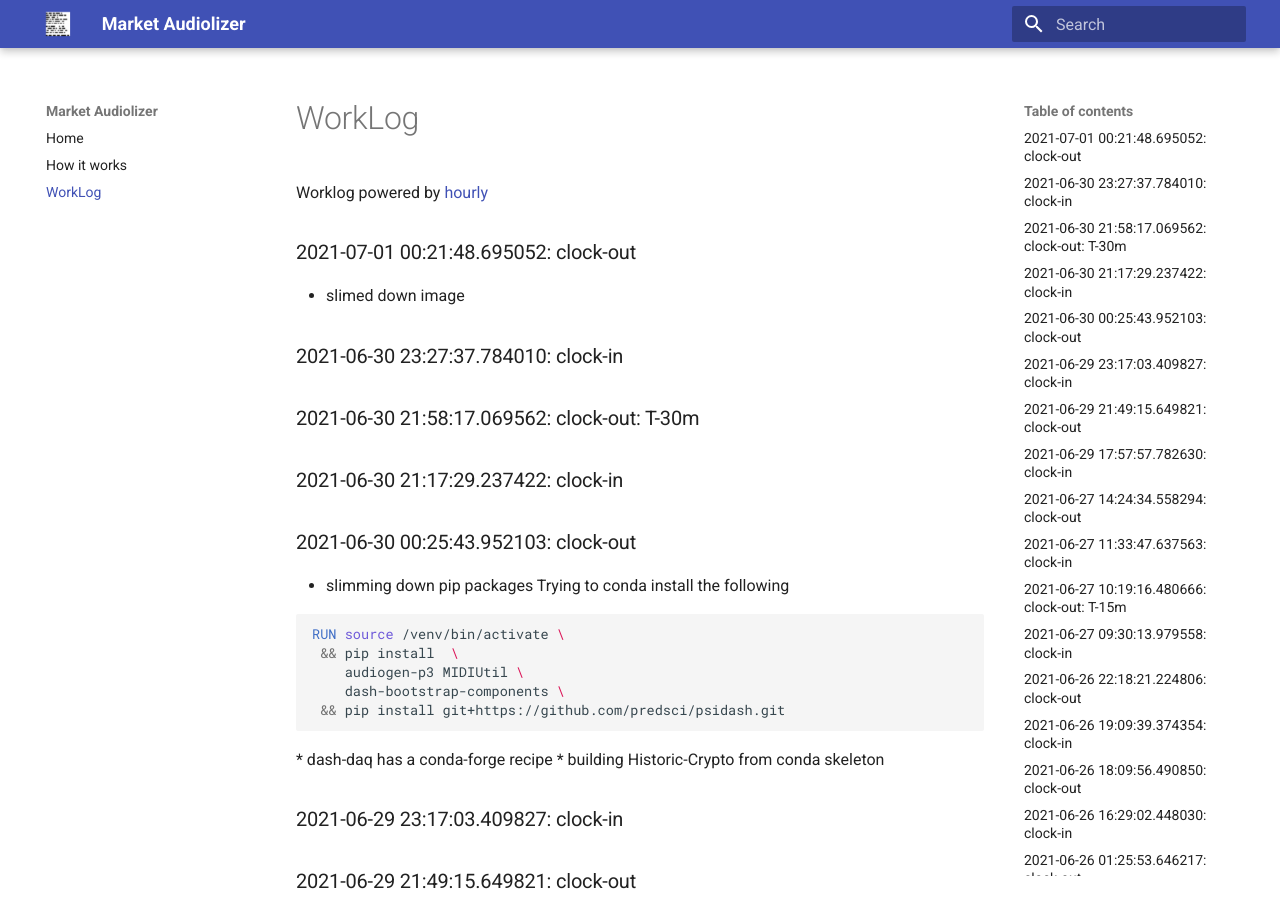
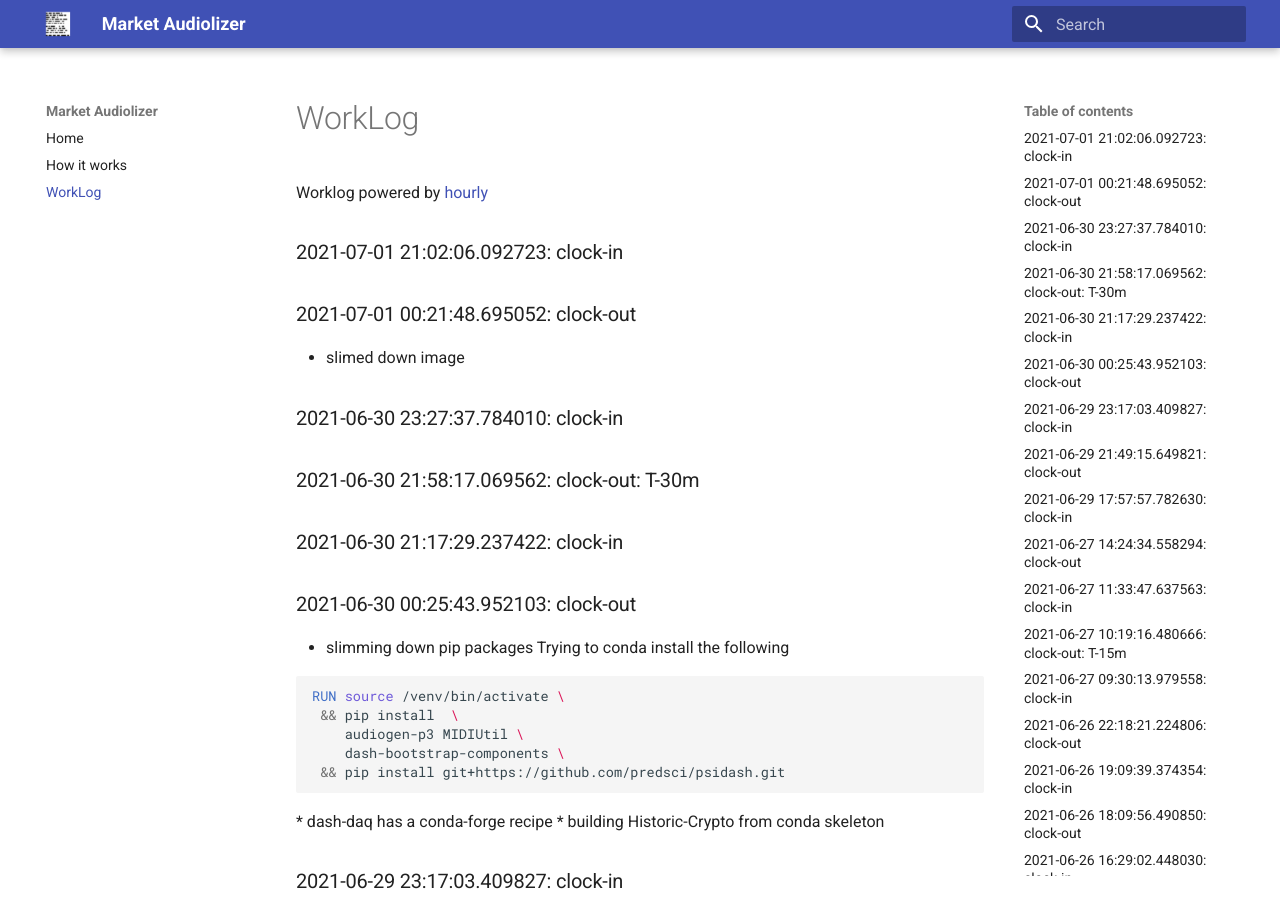
Before and after one commit to asherp/audiolizer, an MkDocs documentation site: the page built from docs/WorkLog.md, in a window 1280 px wide and 900 px high. Built offline with MkDocs 1.6.1 and Material for MkDocs 9.7.7, drawn with Linux system fonts in a browser that asks for light colours.

Commit message:
clock-in

```diff
--- a/WorkLog.md
+++ b/WorkLog.md
@@ -1,3 +1,6 @@
+
+### 2021-07-01 21:02:06.092723: clock-in
+
 ### 2021-07-01 00:21:48.695052: clock-out
 
 * slimed down image
```
